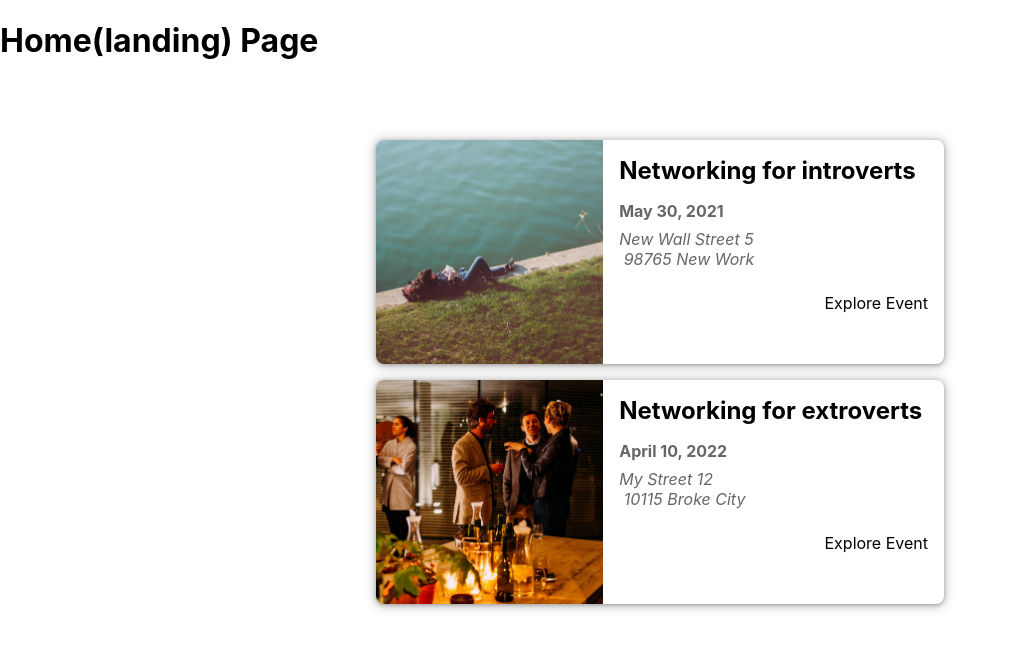
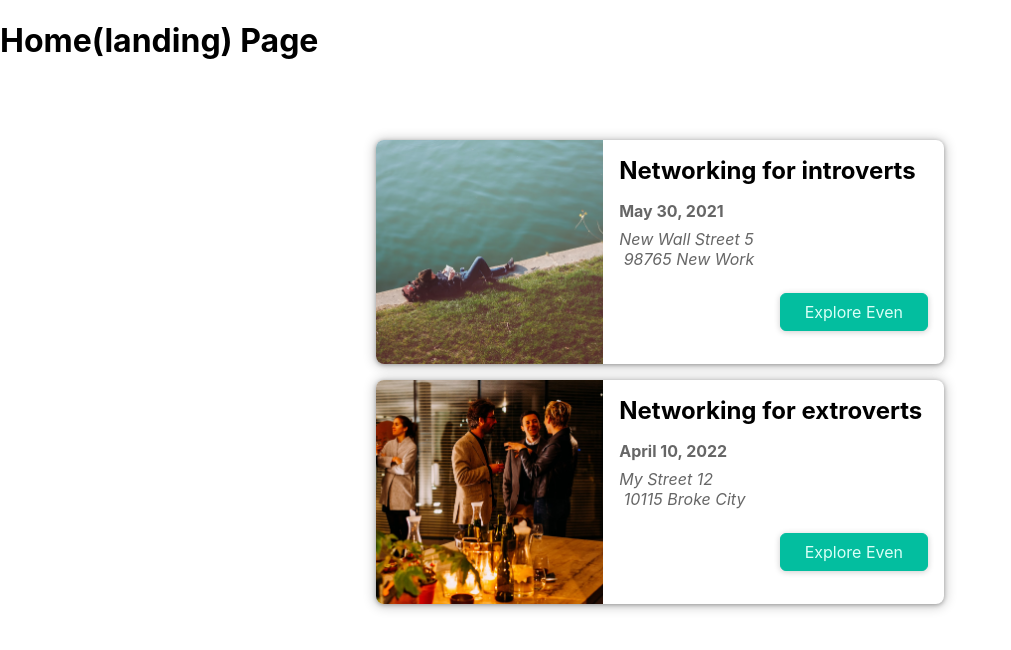
Before and after one commit to KristinaChausheva/NextEvents, a Next.js app in the folder next-event/: page / in a window 1280 px wide. Shown: the top 650 px of the page, without its empty margins (0-1011 px from the left). Built offline with nearby package versions, Linux system fonts and the light colour scheme.

Commit message:
button component and styling

```diff
--- a/next-event/components/events/event-item.js
+++ b/next-event/components/events/event-item.js
@@ -1,5 +1,6 @@
 import Link from 'next/link'
 import styles from './event-item.module.css'
+import Button from '../ui/button'
 
 export default function EventItem(props) {
     const { title, image, date, location, id } = props
@@ -28,7 +29,8 @@
                     </div>
                 </div>
                 <div className={styles.actions}>
-                    <Link href={exploreLink}>Explore Event</Link>
+                    <Button link={exploreLink}>Explore Even</Button>
+                    {/* <Link href={exploreLink}>Explore Event</Link> */}
                 </div>
             </div>
         </li>
--- /dev/null
+++ b/next-event/components/ui/button.js
@@ -0,0 +1,14 @@
+import Link from 'next/link'
+import styles from './button.module.css'
+
+
+export default function Button(props) {
+    return (
+        <div>
+            <Link href={props.link}>
+                <a className={styles.btn}>{props.children}</a>
+            </Link>
+
+        </div>
+    )
+}
--- /dev/null
+++ b/next-event/components/ui/button.module.css
@@ -0,0 +1,18 @@
+.btn {
+  text-decoration: none;
+  cursor: pointer;
+  font: inherit;
+  background-color: #03be9f;
+  border: 1px solid #03be9f;
+  border-radius: 6px;
+  color: #dafff7;
+  padding: 0.5rem 1.5rem;
+  text-align: center;
+  box-shadow: 0 1px 6px rgba(0, 0, 0, 0.2);
+}
+
+.btn:hover,
+.btn:active {
+  background-color: #02afa1;
+  border-color: #02afa1;
+}
```
